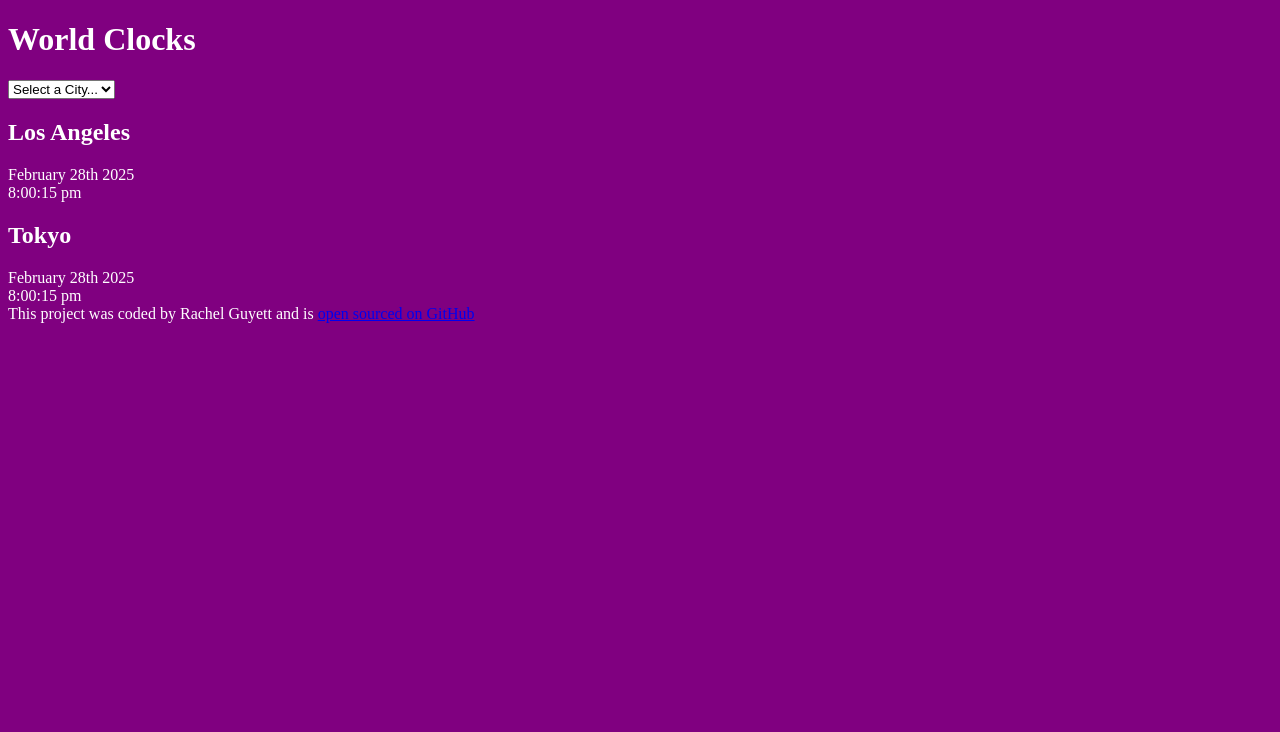
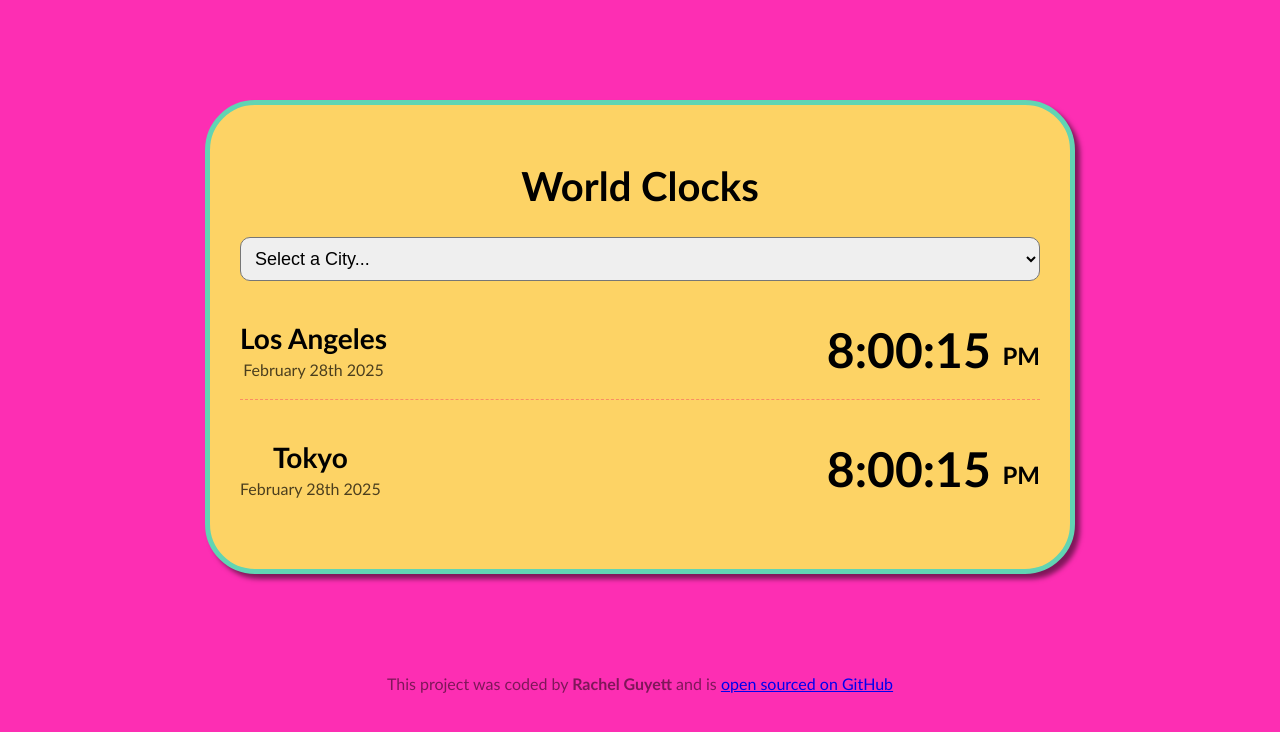
Before and after one commit to RGuy2025/world-clocks, a plain HTML site: page index.html in a window 1280 px wide. Drawn offline with Linux system fonts and the light colour scheme.

Commit message:
added css

```diff
--- a/css/style.css
+++ b/css/style.css
@@ -1,4 +1,55 @@
-body{
-  background:purple;
-  color : white;
+body {
+  background: #fd2eb3;
+  text-align: center;
+  font-family: "Gill Sans", "Gill Sans MT", Calibri, "Trebuchet MS", sans-serif;
 }
+.container {
+  max-width: 800px;
+  margin: 100px auto;
+  background: #fdd365;
+  padding: 30px;
+  border: 5px solid #61d4b3;
+  border-radius: 50px;
+  box-shadow: 5px 5px 5px rgba(0, 0, 0, 0.5);
+}
+select {
+  display: block;
+  width: 100%;
+  padding: 10px;
+  border-radius: 10px;
+  font-size: 18px;
+}
+h1 {
+  font-size: 40px;
+}
+
+.city {
+  display: flex;
+  justify-content: space-between;
+  margin: 20px 0;
+  padding: 20px 0;
+  border-bottom: 1px dashed #fb8d62;
+}
+.city:last-child {
+  border: none;
+}
+h2 {
+  margin: 0 0 5px;
+  font-size: 28px;
+}
+.date {
+  opacity: 0.7;
+}
+.time {
+  font-size: 48px;
+  font-weight: bold;
+}
+.time small {
+  font-size: 24px;
+  vertical-align: middle;
+  line-height: 48px;
+}
+footer {
+  font-size: 16px;
+  color: rgba(0, 0, 0, 0.5);
+}
--- a/index.html
+++ b/index.html
@@ -10,7 +10,7 @@
 </head>
 
 <body>
-  <div class ="container">
+  <div class="container">
     <h1>World Clocks</h1>
     <select>
       <option value="">Select a City...</option>
@@ -18,22 +18,30 @@
       <option value="">New York</option>
       <option value="">Auckland</option>
     </select>
-  <div class ="city">
+    <div class="city">
+      <div>
         <h2>Los Angeles </h2>
-    <div class ="date"> February 28th 2025
+        <div class="date"> February 28th 2025
         </div>
-    <div class = "time">8:00:15 pm</div>
+      </div>
+      <div>
+        <div class="time">8:00:15 <small>PM</small></div>
+      </div>
     </div>
     <div class="city">
+      <div>
         <h2>Tokyo </h2>
         <div class="date"> February 28th 2025
         </div>
-    <div class="time">8:00:15 pm</div>
+      </div>
+      <div>
+        <div class="time">8:00:15 <small>PM</small></div>
+      </div>
     </div>
 
   </div>
-  <footer>This project was coded by Rachel Guyett and is <a href="https://github.com/RGuy2025?tab=repositories"
-      target="_blank">open sourced on GitHub</a>
+  <footer>This project was coded by <strong>Rachel Guyett</strong> and is <a
+      href="https://github.com/RGuy2025?tab=repositories" target="_blank">open sourced on GitHub</a>
   </footer>
   <script src="javascript/index.js"></script>
 </body>
```
Lines whose indentation alone changed are shown as unchanged.
